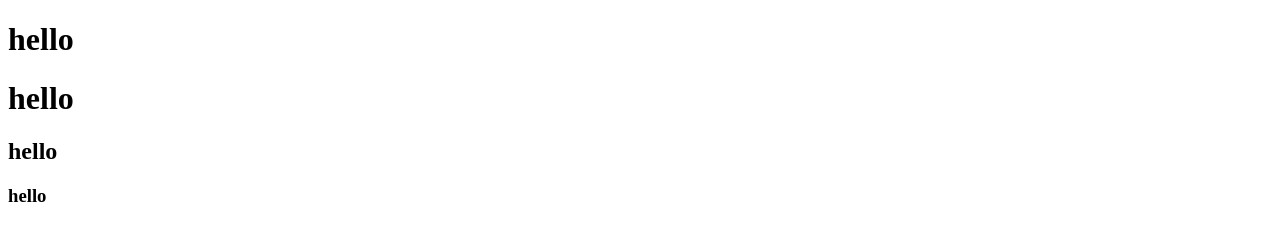
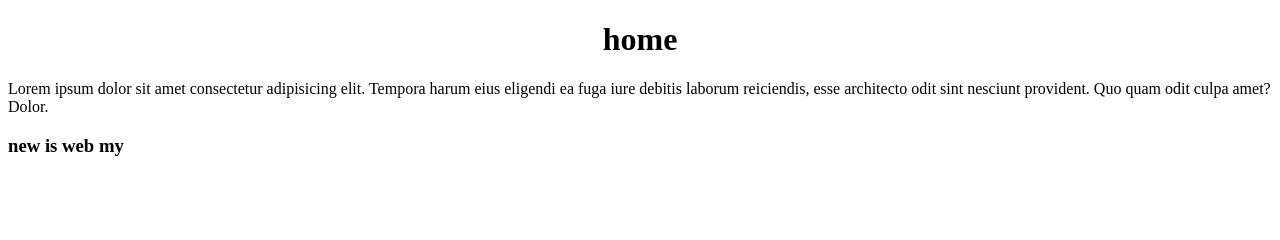
Before and after one commit to karimahmadi99/web, a plain HTML site: page index.html in a window 1280 px wide. Drawn offline with Linux system fonts and the light colour scheme.

Commit message:
updete is haste

```diff
--- a/index.html
+++ b/index.html
@@ -6,10 +6,10 @@
     <title>HASTE</title>
 </head>
 <body>
-    <h1>hello</h1>
-    <h1>hello</h1>
-    <h2>hello</h2>
-    <h3>hello</h3>
+    <center><h1>home</h1></center>
+    <p>Lorem ipsum dolor sit amet consectetur adipisicing elit. Tempora harum eius eligendi ea fuga iure debitis laborum reiciendis, esse architecto odit sint nesciunt provident. Quo quam odit culpa amet? Dolor.</p>
+
+    <h3>new is web my</h3>
 
 </body>
 </html>
```
